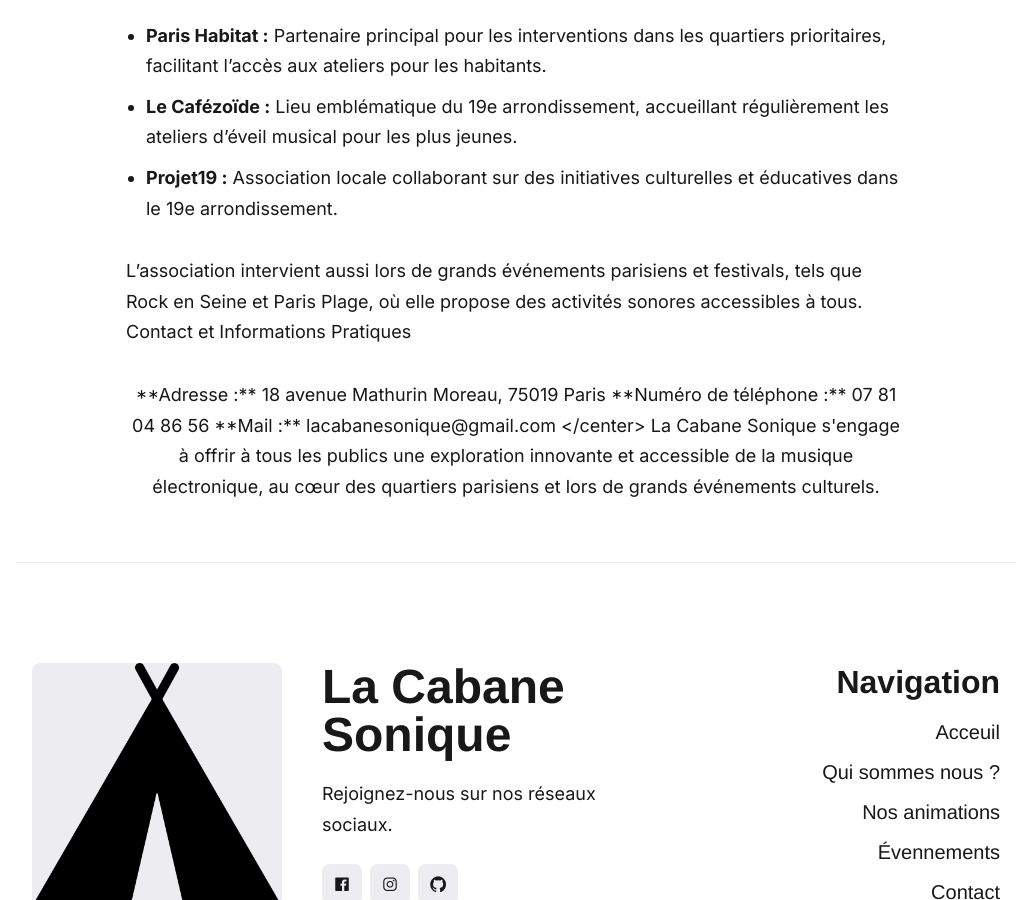
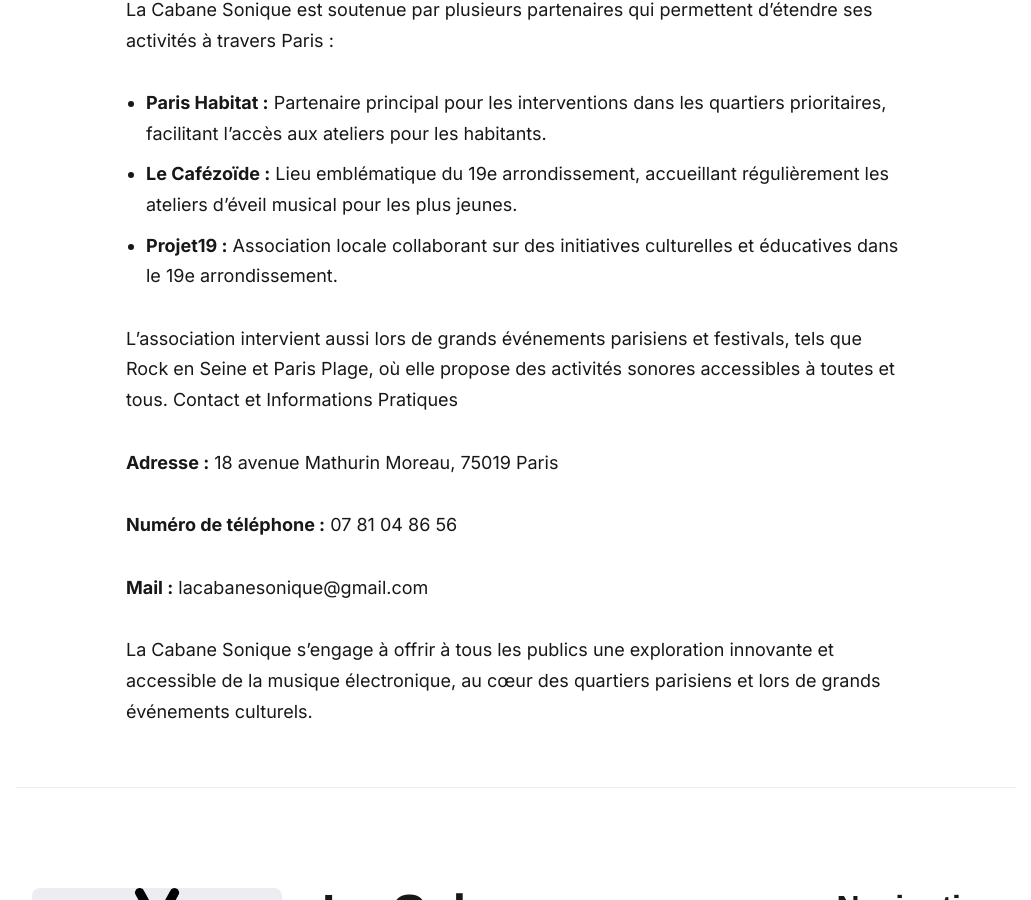
Before and after one commit to lacabanesonique/lacabanesonique.github.io, a Jekyll site: the page built from _pages/about.md, in a window 1280 px wide and 900 px high, scrolled down 1763 px. Shown: the whole window, without its empty margins (124-1155 px from the left). Built offline with Jekyll 4.4.1, drawn with Linux system fonts in a browser that asks for light colours; nearby versions of some CDN libraries; some web fonts are replaced; grey boxes are pictures that could not be loaded.

Commit message:
update site

```diff
--- a/_pages/about.md
+++ b/_pages/about.md
@@ -17,7 +17,7 @@ L'association propose divers ateliers originaux, adaptés à différents âges e
 <div class="gallery-box">
   <div class="gallery">
     <img src="/images/eveil9.png" loading="lazy">
-    <img src="/images/eveil7.jpg" loading="lazy">
+    <img src="/images/legume8.jpg" loading="lazy">
     <img src="/images/eveil2.png" loading="lazy">
   </div>
 </div>
@@ -28,15 +28,15 @@ La Cabane Sonique est soutenue par plusieurs partenaires qui permettent d'étend
 * **Le Cafézoïde :** Lieu emblématique du 19e arrondissement, accueillant régulièrement les ateliers d'éveil musical pour les plus jeunes.
 * **Projet19 :** Association locale collaborant sur des initiatives culturelles et éducatives dans le 19e arrondissement.
 
-L'association intervient aussi lors de grands événements parisiens et festivals, tels que Rock en Seine et Paris Plage, où elle propose des activités sonores accessibles à tous.
+L'association intervient aussi lors de grands événements parisiens et festivals, tels que Rock en Seine et Paris Plage, où elle propose des activités sonores accessibles à toutes et tous.
 Contact et Informations Pratiques
 
-<p align="center">
+
 **Adresse :** 18 avenue Mathurin Moreau, 75019 Paris
 
 **Numéro de téléphone :** 07 81 04 86 56
 
 **Mail :** lacabanesonique@gmail.com
-</center>
+
 
 La Cabane Sonique s'engage à offrir à tous les publics une exploration innovante et accessible de la musique électronique, au cœur des quartiers parisiens et lors de grands événements culturels.
```
Also changed, not shown: images/legume8.jpg (added), 2 other files.
